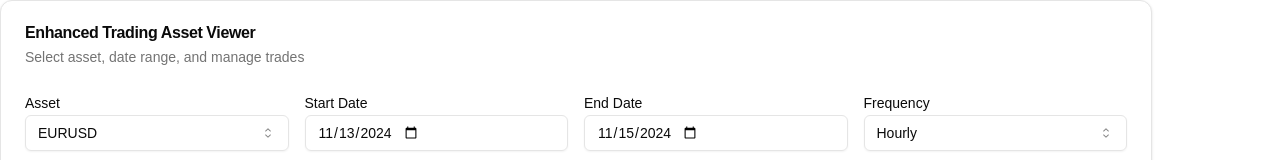
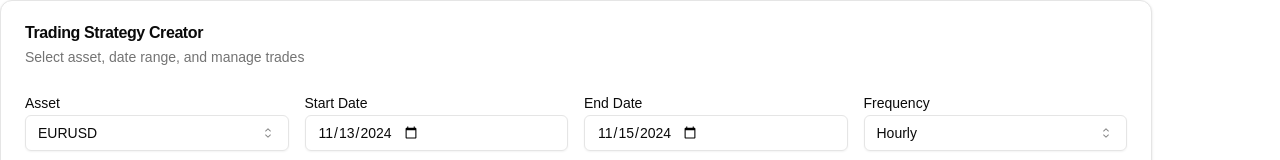
Before and after one commit to jkim1708/EvoTraderDemo, a Next.js app in the folder my-app/: page / in a window 1280 px wide. Shown: the top 160 px of the page. Built offline with nearby package versions, Linux system fonts and the light colour scheme.

Commit message:
changes the title

```diff
--- a/my-app/components/enhanced-trading-asset-viewer.tsx
+++ b/my-app/components/enhanced-trading-asset-viewer.tsx
@@ -283,7 +283,7 @@ const EnhancedTradingAssetViewer = observer(() => {
         return (
             <Card className="w-full max-w-6xl">
                 <CardHeader>
-                    <CardTitle>Enhanced Trading Asset Viewer</CardTitle>
+                    <CardTitle>Trading Strategy Creator</CardTitle>
                     <CardDescription>Select asset, date range, and manage trades</CardDescription>
                 </CardHeader>
                 <CardContent>
```
